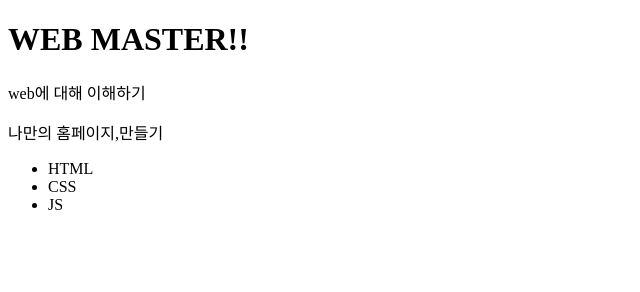
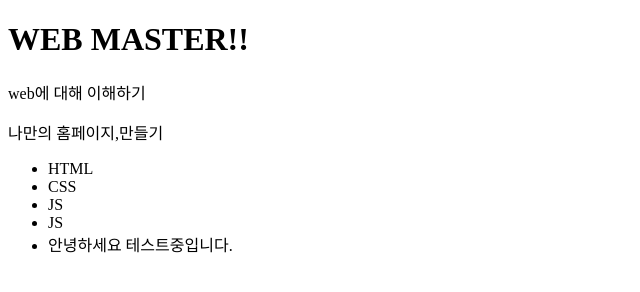
Before and after one commit to jxehxn/chat-GPT-, a plain HTML site: page test.html in a window 1280 px wide. Shown: the whole page, without its empty margins (0-640 px from the left). Drawn offline with Linux system fonts and the light colour scheme.

Commit message:
0829 test

```diff
--- a/test.html
+++ b/test.html
@@ -17,6 +17,8 @@
         <li class="webSub">HTML</li>
         <li class="webSub">CSS</li>
         <li class="webSub">JS</li>
+        <li class="webSub">JS</li>
+        <li class="webSub">안녕하세요 테스트중입니다.</li>
     </ul>
 
 
```
